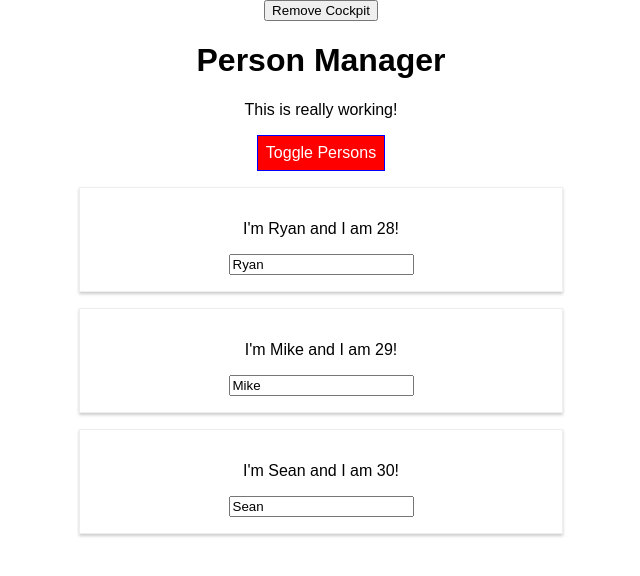
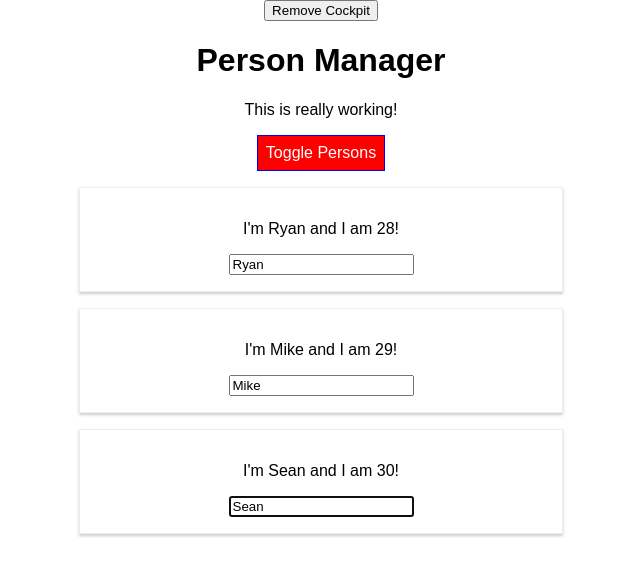
Before and after one commit to ryanjanelli/ReactCompleteGuide, a React app in the folder react-complete-guide/: page / in a window 1280 px wide. Both pictures are taken after a click on the button "Toggle Persons". Shown: the top 576 px of the page, without its empty margins (319-959 px from the left). Built offline with nearby package versions, Linux system fonts and the light colour scheme.

Commit message:
set up ref on Person component to place bottom input field in focus

```diff
--- a/react-complete-guide/package.json
+++ b/react-complete-guide/package.json
@@ -31,6 +31,7 @@
     "postcss-flexbugs-fixes": "3.2.0",
     "postcss-loader": "2.0.8",
     "promise": "8.0.1",
+    "prop-types": "^15.7.2",
     "radium": "^0.26.0",
     "raf": "3.4.0",
     "react": "^16.12.0",
--- a/react-complete-guide/src/components/Persons/Person/Person.js
+++ b/react-complete-guide/src/components/Persons/Person/Person.js
@@ -8,6 +8,18 @@ import classes from './Person.css';
 // React.Fragment does the same thing as Aux under the hood
 
 class Person extends Component {
+  constructor(props) {
+    super(props);
+    this.inputElementRef = React.createRef();
+  }
+
+  componentDidMount() {
+    // this.inputElement.focus();
+    this.inputElementRef.current.focus();
+  }
+
+  // constructer and componentDidMount code above the modern way to set focus
+
   render() {
     console.log('[Person.js] rendering...');
     return (
@@ -18,11 +30,13 @@ class Person extends Component {
         </p>
         <p>{this.props.children}</p>
         <input
+          // ref={(inputEl) => {this.inputElement = inputEl}}
+          ref={this.inputElementRef}
           type='text'
           onChange={this.props.changed}
           value={this.props.name}
-          />
-          </Aux>
+        />
+      </Aux>
       // </div>
     );
   }
```
